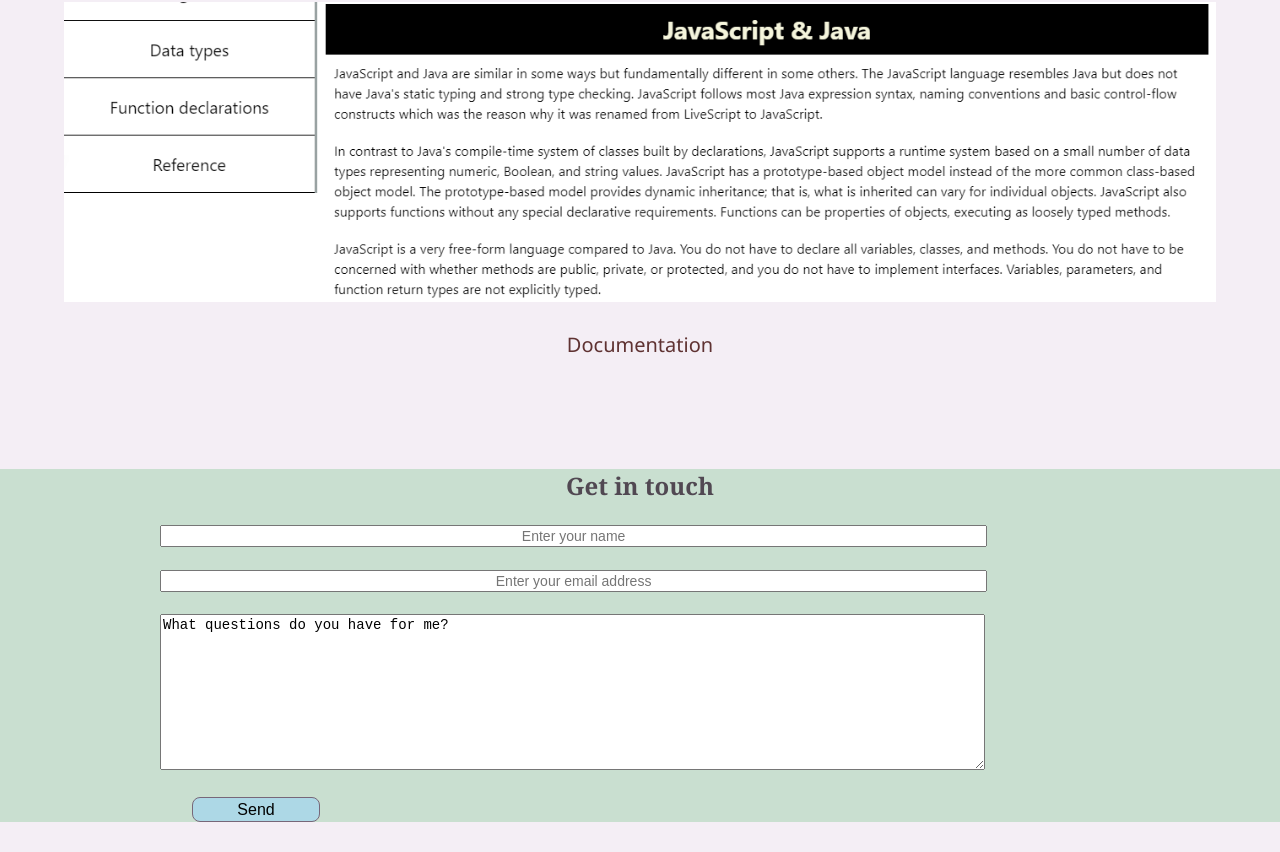
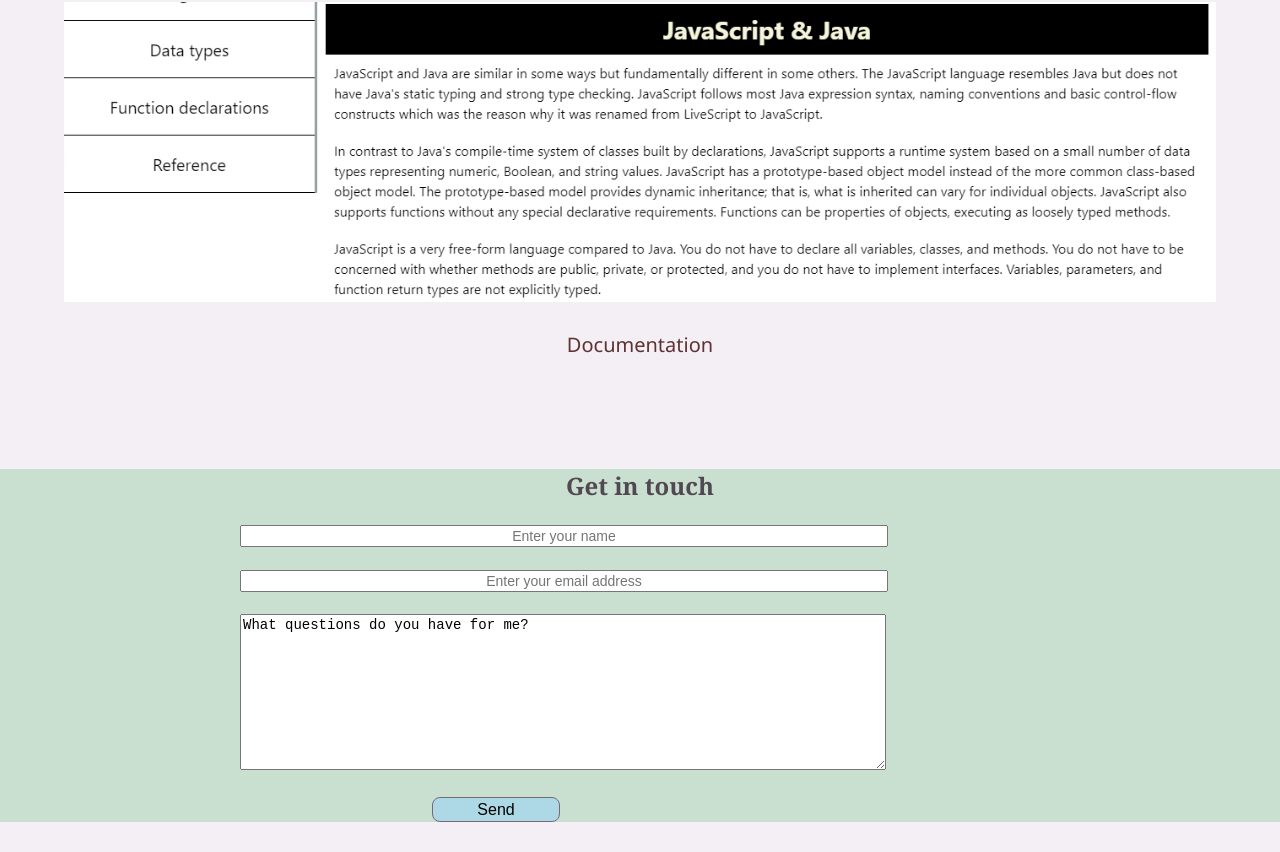
Before and after one commit to pjmiles/ponmile, a plain HTML site: page index.html in a window 1280 px wide. Shown: the part 1945-2797 px from the top of the page. Drawn offline with Linux system fonts and the light colour scheme.

Commit message:
new commit

```diff
--- a/index.css
+++ b/index.css
@@ -225,7 +225,7 @@
     .nav-link{
         font-size: 20px;
         margin: 0;
-        margin-left: 0.5rem;
+        margin-left: 3.5rem;
     }
 
     #container {
@@ -260,12 +260,9 @@
     .copyright-text {
         text-align: center;
         margin-left: 1em;
-        font-size: 16px;
+        font-size: 14px;
     }
 
-    .form {
-    margin-right: 16em;
-    }
 
     input {
         font-size: 16px;
@@ -278,26 +275,26 @@
     }
 
     #name {
-        width: 80%;
-        margin: 0px 0px 0px 10rem;
+        width: 50%;
+        margin: 0px 0px 0px 15rem;
         font-size: 14px;
     }
 
     #email {
-        width: 80%;
-        margin: 0px 0px 0px 10rem;
+        width: 50%;
+        margin: 0px 0px 0px 15rem;
         font-size: 14px;
     }
 
     #email-body {
-        width: 80%;
-        margin: 0px 0px 0px 10rem;
+        width: 50%;
+        margin: 0px 0px 0px 15rem;
         font-size: 14px;
         min-height: 150px;
     }
 
     #btn-submit {
-        margin: 0rem 0rem 0rem 12rem;
+        margin: 0rem 0rem 0rem 27rem;
 
     }
 
```
